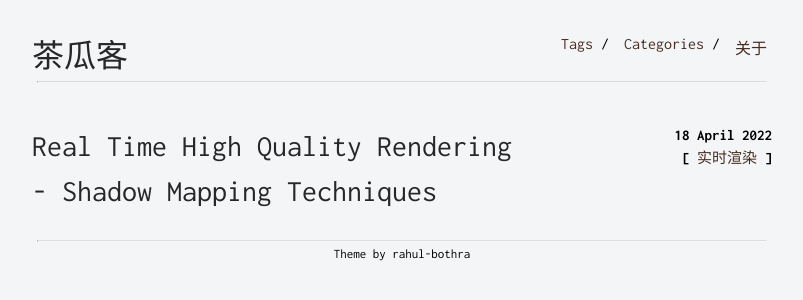
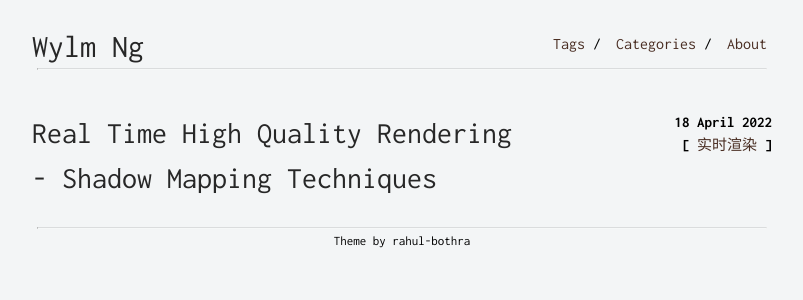
Before and after one commit to chaguake/chaguake.github.io, a Jekyll site: the page built from index.html, in a window 1280 px wide. Shown: the top 300 px of the page, without its empty margins (238-1041 px from the left). Built offline with Jekyll 4.4.1, drawn with Linux system fonts in a browser that asks for light colours.

Commit message:
Update _config.yml

```diff
--- a/_config.yml
+++ b/_config.yml
@@ -1,4 +1,4 @@
-title: 茶瓜客
+title: Wylm Ng
 author: 茶瓜客
 subtitle: 解衣又作茶瓜客，倚槛同看烟雨峰
 
@@ -22,5 +22,5 @@ navbar:
    link: "tags/index.html"
  - name: "Categories"
    link: "categories/index.html"
- - name: "关于"
+ - name: "About"
    link: "about/index.html"
```
